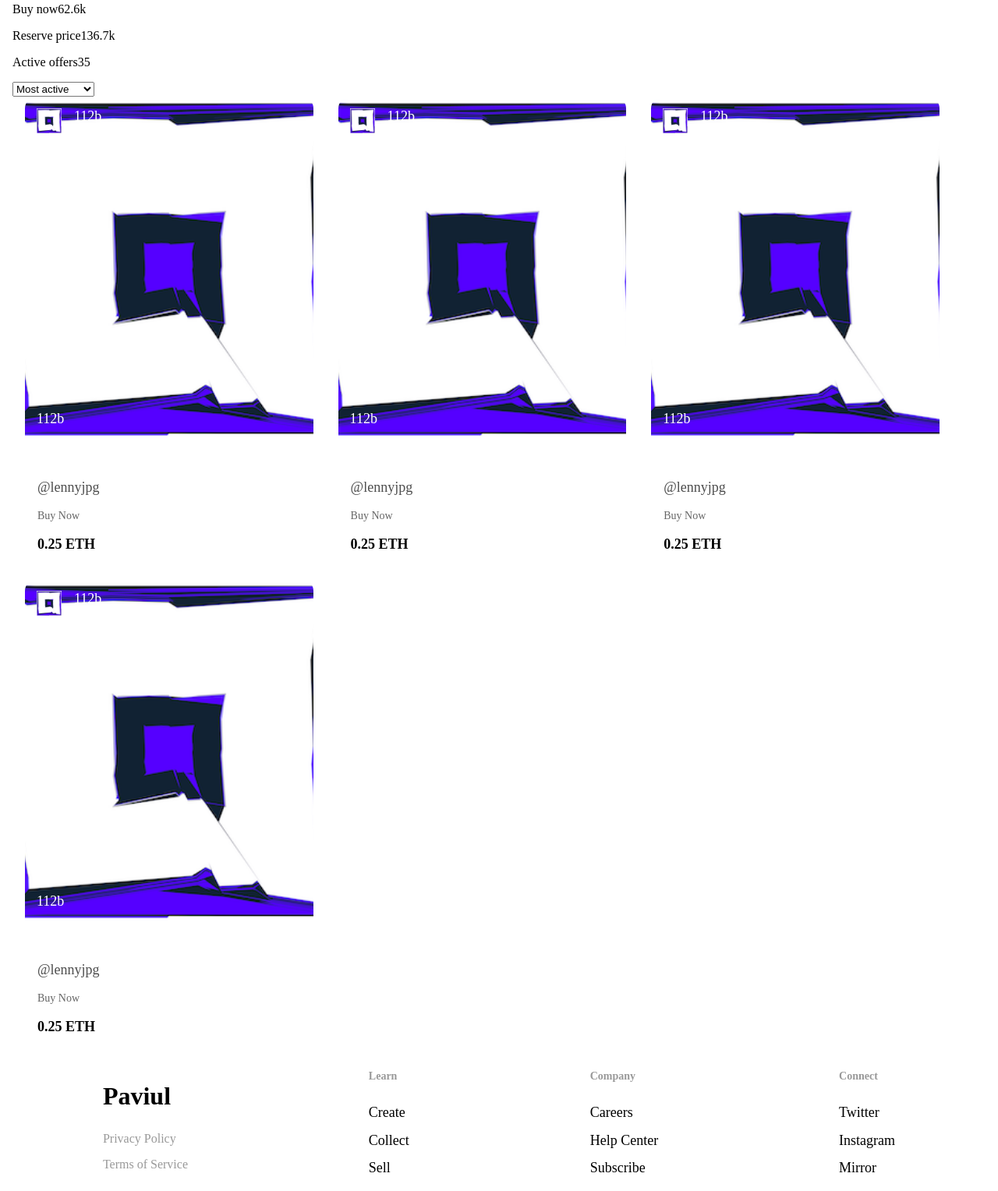
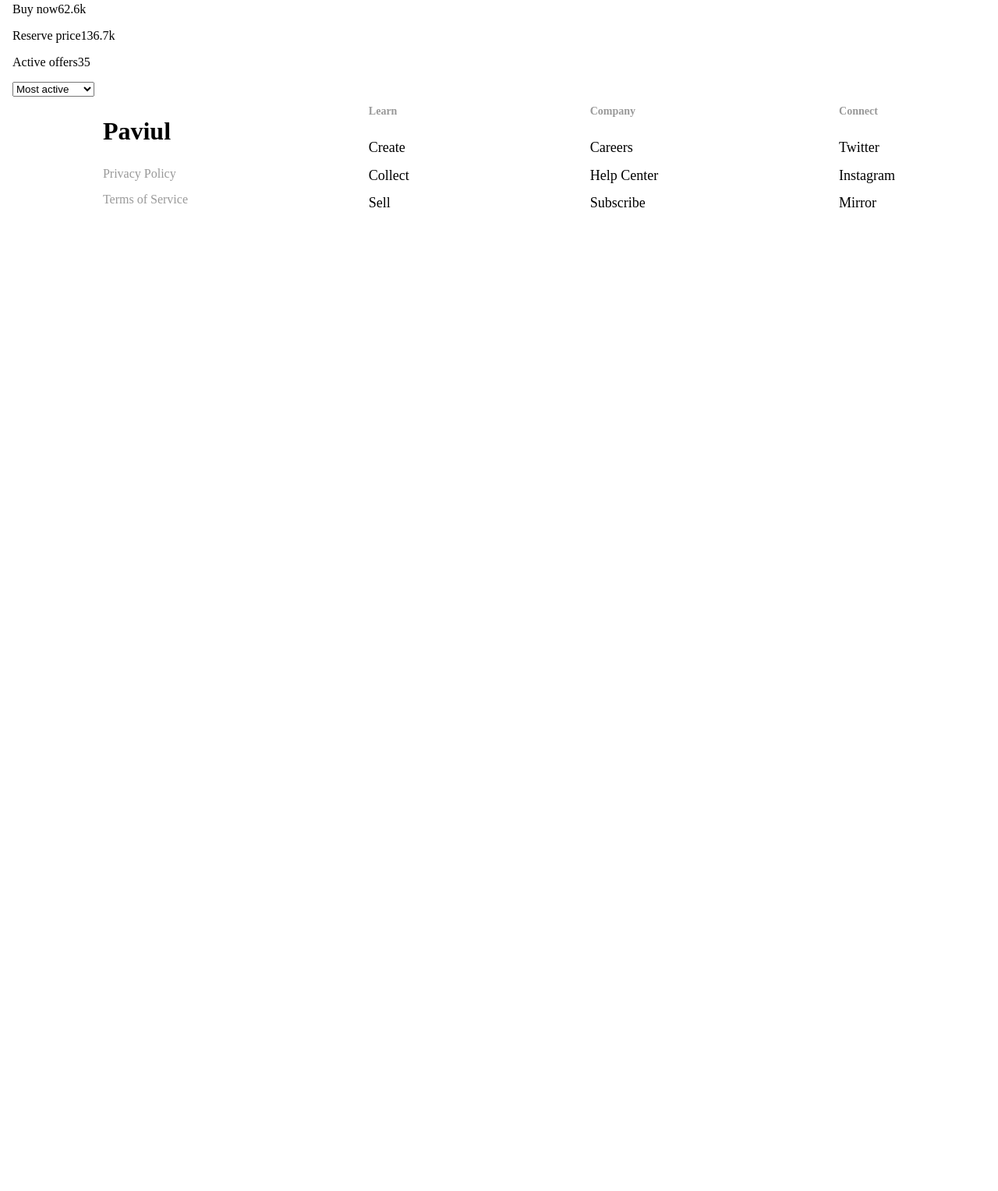
Before and after one commit to PaulVili/NFTs-Market, a plain HTML site: page html/NFTs.html in a window 1280 px wide. Shown: the part 211-1739 px from the top of the page at 78% size. After the commit the page ends 800 px from the top, so only its background shows below. Drawn offline with Linux system fonts and the light colour scheme.

Commit message:
experiment with object before database

```diff
--- a/html/NFTs.html
+++ b/html/NFTs.html
@@ -68,71 +68,8 @@
         </div>
         <div class="NFTsBlock">
             <div class="NFTsBlockLine">
-                <div class="curatedCollectionsBlockContentBlockLine">
-                    <div class="curatedCollectionsBlockContentBlock">
-                        <div class="curatedCollectionsBlockContentBlockCollection">
-                            <div class="curatedCollectionsBlockContentBlockCollectionHeading">
-                                <div class="curatedCollectionsBlockContentBlockCollectionHeadingImg"></div>
-                                <p class="curatedCollectionsBlockContentBlockCollectionHeadingP">112b</p>
-                            </div>
-                            <p class="curatedCollectionsBlockContentBlockCollectionP">112b</p>
-                        </div>
-                        <div class="curatedCollectionsBlockContentBlockInfo">
-                            <p class="curatedCollectionsBlockContentBlockInfoAuthor">@lennyjpg</p>
-                            <div class="curatedCollectionsBlockContentBlockInfoPriceBlock">
-                                <p class="curatedCollectionsBlockContentBlockInfoPriceBlockReserve">Buy Now</p>
-                                <p class="curatedCollectionsBlockContentBlockInfoPriceBlockETH">0.25 ETH</p>
-                            </div>
-                        </div>
-                    </div>
-                    <div class="curatedCollectionsBlockContentBlock">
-                        <div class="curatedCollectionsBlockContentBlockCollection">
-                            <div class="curatedCollectionsBlockContentBlockCollectionHeading">
-                                <div class="curatedCollectionsBlockContentBlockCollectionHeadingImg"></div>
-                                <p class="curatedCollectionsBlockContentBlockCollectionHeadingP">112b</p>
-                            </div>
-                            <p class="curatedCollectionsBlockContentBlockCollectionP">112b</p>
-                        </div>
-                        <div class="curatedCollectionsBlockContentBlockInfo">
-                            <p class="curatedCollectionsBlockContentBlockInfoAuthor">@lennyjpg</p>
-                            <div class="curatedCollectionsBlockContentBlockInfoPriceBlock">
-                                <p class="curatedCollectionsBlockContentBlockInfoPriceBlockReserve">Buy Now</p>
-                                <p class="curatedCollectionsBlockContentBlockInfoPriceBlockETH">0.25 ETH</p>
-                            </div>
-                        </div>
-                    </div>
-                    <div class="curatedCollectionsBlockContentBlock">
-                        <div class="curatedCollectionsBlockContentBlockCollection">
-                            <div class="curatedCollectionsBlockContentBlockCollectionHeading">
-                                <div class="curatedCollectionsBlockContentBlockCollectionHeadingImg"></div>
-                                <p class="curatedCollectionsBlockContentBlockCollectionHeadingP">112b</p>
-                            </div>
-                            <p class="curatedCollectionsBlockContentBlockCollectionP">112b</p>
-                        </div>
-                        <div class="curatedCollectionsBlockContentBlockInfo">
-                            <p class="curatedCollectionsBlockContentBlockInfoAuthor">@lennyjpg</p>
-                            <div class="curatedCollectionsBlockContentBlockInfoPriceBlock">
-                                <p class="curatedCollectionsBlockContentBlockInfoPriceBlockReserve">Buy Now</p>
-                                <p class="curatedCollectionsBlockContentBlockInfoPriceBlockETH">0.25 ETH</p>
-                            </div>
-                        </div>
-                    </div>
-                    <div class="curatedCollectionsBlockContentBlock">
-                        <div class="curatedCollectionsBlockContentBlockCollection">
-                            <div class="curatedCollectionsBlockContentBlockCollectionHeading">
-                                <div class="curatedCollectionsBlockContentBlockCollectionHeadingImg"></div>
-                                <p class="curatedCollectionsBlockContentBlockCollectionHeadingP">112b</p>
-                            </div>
-                            <p class="curatedCollectionsBlockContentBlockCollectionP">112b</p>
-                        </div>
-                        <div class="curatedCollectionsBlockContentBlockInfo">
-                            <p class="curatedCollectionsBlockContentBlockInfoAuthor">@lennyjpg</p>
-                            <div class="curatedCollectionsBlockContentBlockInfoPriceBlock">
-                                <p class="curatedCollectionsBlockContentBlockInfoPriceBlockReserve">Buy Now</p>
-                                <p class="curatedCollectionsBlockContentBlockInfoPriceBlockETH">0.25 ETH</p>
-                            </div>
-                        </div>
-                    </div>
+                <div class="NFTsBlockLineBlock">
+
                 </div>
 
             </div>
```
